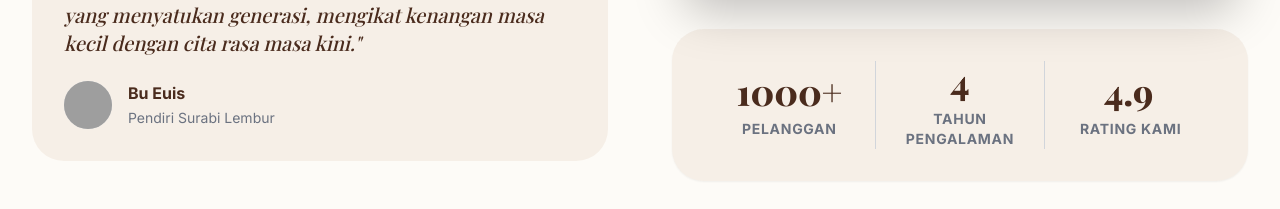
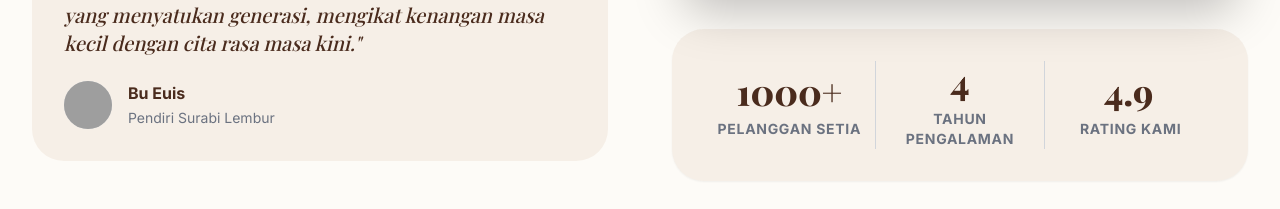
Before and after one commit to radityawiryateja/surabi, a Vue app: page / in a window 1280 px wide. Shown: the part 2261-2470 px from the top of the page. Built offline with nearby package versions, Linux system fonts and the light colour scheme; grey boxes are pictures that could not be loaded; some icons are missing.

Commit message:
Update 'Pelanggan' text to include 'Setia'

```diff
--- a/src/components/sections/About.vue
+++ b/src/components/sections/About.vue
@@ -77,7 +77,7 @@
               1000+
             </p>
             <p class="text-[9px] sm:text-xs md:text-sm text-gray-500 mt-1 sm:mt-2 uppercase font-bold tracking-wider">
-              Pelanggan
+              Pelanggan<br class="block md:hidden" /> Setia
             </p>
           </div>
 
```
